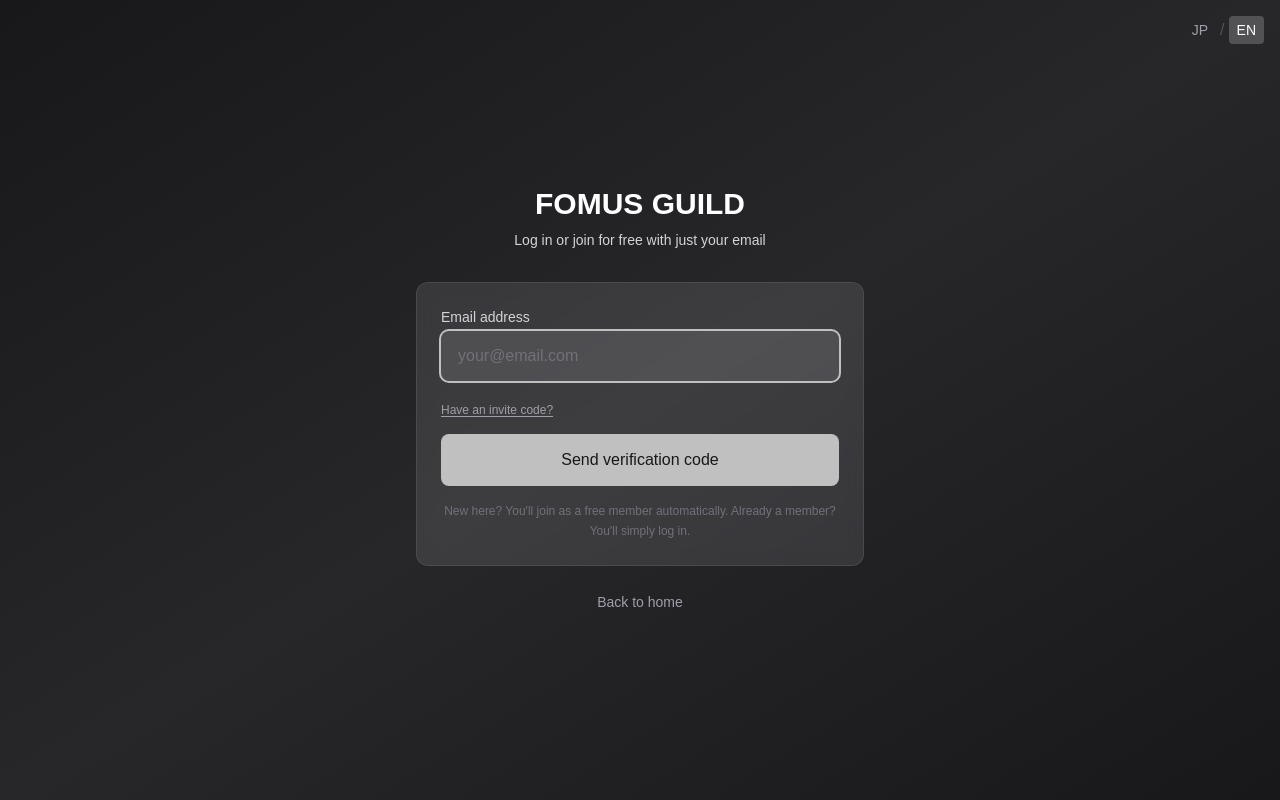
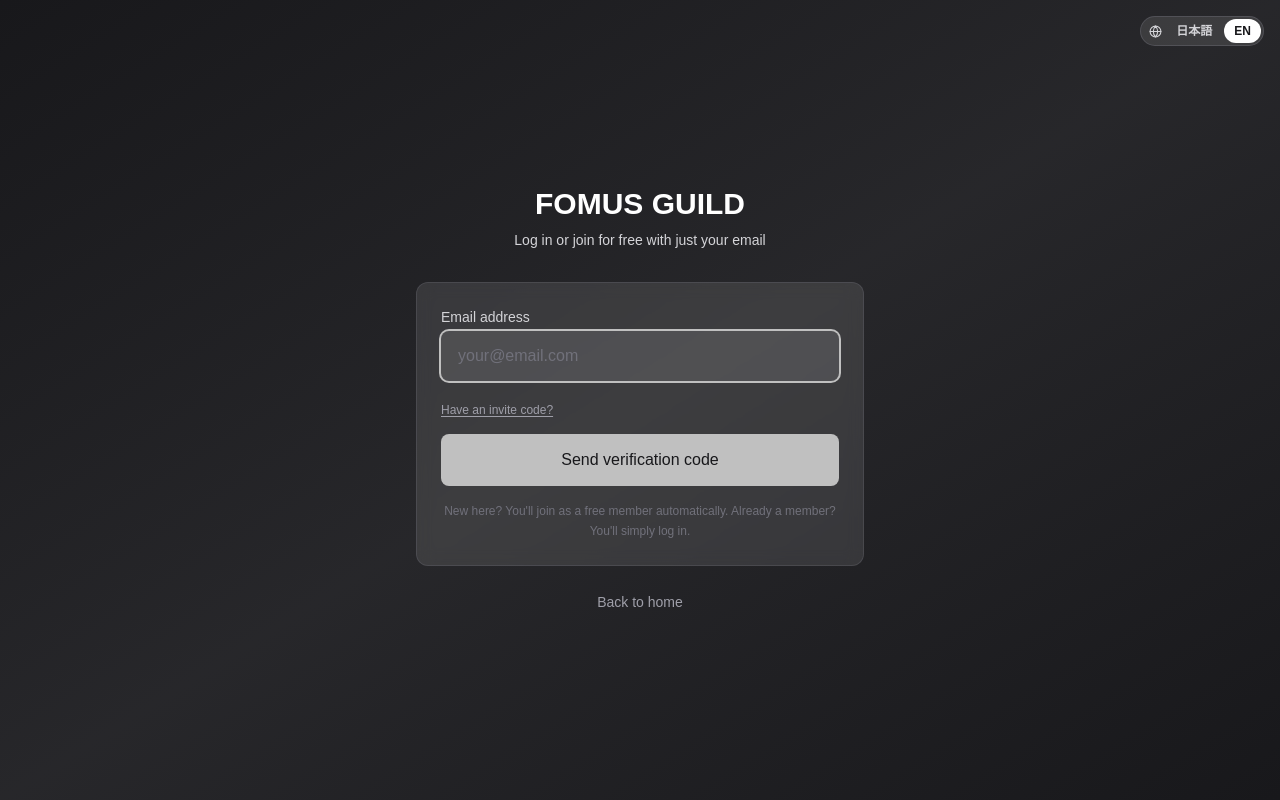
Before and after one commit to masuo444/guild-app, a Next.js app: page /auth/login in a window 1280 px wide. Built offline with nearby package versions, Linux system fonts and the light colour scheme; no server answers.

Commit message:
言語切替をどのページからでも: 共通ピルUI・アプリ内ナビ(PC/モバイル)・pending/update-password に追加
Co-Authored-By: Claude Fable 5.1 <noreply@anthropic.com>
Claude-Session: https://claude.ai/code/session_01AKPQXc4d7JZVJpEmerwKtT

```diff
--- a/src/app/auth/pending/page.tsx
+++ b/src/app/auth/pending/page.tsx
@@ -5,6 +5,7 @@ import { useRouter, useSearchParams } from 'next/navigation'
 import { createClient } from '@/lib/supabase/client'
 import { Button } from '@/components/ui/Button'
 import { useLanguage, LanguageProvider } from '@/lib/i18n'
+import { LanguageSwitcher } from '@/components/ui/LanguageSwitcher'
 
 function PendingContent() {
   const router = useRouter()
@@ -162,6 +163,9 @@ function PendingContent() {
 export default function PendingPage() {
   return (
     <LanguageProvider>
+      <div className="fixed top-4 right-4 z-50">
+        <LanguageSwitcher theme="light" />
+      </div>
       <Suspense
         fallback={
           <div className="min-h-screen flex items-center justify-center bg-zinc-50">
--- a/src/app/auth/update-password/page.tsx
+++ b/src/app/auth/update-password/page.tsx
@@ -5,6 +5,7 @@ import { useRouter } from 'next/navigation'
 import { createClient } from '@/lib/supabase/client'
 import Link from 'next/link'
 import { useLanguage, LanguageProvider } from '@/lib/i18n'
+import { LanguageSwitcher } from '@/components/ui/LanguageSwitcher'
 
 function UpdatePasswordContent() {
   const router = useRouter()
@@ -158,6 +159,9 @@ function UpdatePasswordContent() {
 export default function UpdatePasswordPage() {
   return (
     <LanguageProvider>
+      <div className="fixed top-4 right-4 z-50">
+        <LanguageSwitcher />
+      </div>
       <UpdatePasswordContent />
     </LanguageProvider>
   )
--- a/src/components/ui/LanguageSwitcher.tsx
+++ b/src/components/ui/LanguageSwitcher.tsx
@@ -1,116 +1,84 @@
 'use client'
 
+import { Globe } from 'lucide-react'
 import { Language, useLanguage } from '@/lib/i18n'
 
-interface LanguageSwitcherProps {
+type Variant = 'default' | 'compact'
+type Theme = 'dark' | 'light'
+
+interface BaseProps {
+  language: Language
+  onLanguageChange: (lang: Language) => void
   className?: string
-  variant?: 'default' | 'compact'
-  theme?: 'dark' | 'light'
+  variant?: Variant
+  theme?: Theme
 }
 
-export function LanguageSwitcher({ className = '', variant = 'default', theme = 'dark' }: LanguageSwitcherProps) {
-  const { language, setLanguage } = useLanguage()
-
-  const handleChange = (lang: Language) => {
-    setLanguage(lang)
-  }
-
+/**
+ * 共通の言語切替UI（どのページでも同じ見た目）。
+ * default: [🌐 日本語 | EN] のピル。compact: 反対側の言語だけを出す小さなボタン。
+ */
+function SwitcherView({ language, onLanguageChange, className = '', variant = 'default', theme = 'dark' }: BaseProps) {
   const isDark = theme === 'dark'
+  const label = language === 'ja' ? '言語を切り替える' : 'Switch language'
 
   if (variant === 'compact') {
     return (
       <button
-        onClick={() => handleChange(language === 'ja' ? 'en' : 'ja')}
-        className={`px-2 py-1 text-sm font-medium rounded transition-colors ${
-          isDark ? 'hover:bg-white/10' : 'hover:bg-stone-200'
+        type="button"
+        onClick={() => onLanguageChange(language === 'ja' ? 'en' : 'ja')}
+        aria-label={label}
+        className={`inline-flex items-center gap-1.5 rounded-full border px-2.5 py-1 text-xs font-semibold transition-colors ${
+          isDark
+            ? 'border-zinc-500/40 bg-white/10 text-zinc-100 hover:bg-white/20'
+            : 'border-stone-300 bg-white text-stone-700 hover:bg-stone-100'
         } ${className}`}
       >
-        {language === 'ja' ? 'EN' : 'JP'}
+        <Globe size={13} strokeWidth={2} aria-hidden="true" />
+        {language === 'ja' ? 'EN' : '日本語'}
       </button>
     )
   }
 
+  const seg = (active: boolean) =>
+    `px-2.5 py-1 text-xs font-semibold rounded-full transition-colors ${
+      active
+        ? isDark ? 'bg-white text-zinc-900' : 'bg-stone-900 text-white'
+        : isDark ? 'text-zinc-300 hover:text-white' : 'text-stone-500 hover:text-stone-900'
+    }`
+
   return (
-    <div className={`flex items-center gap-1 ${className}`}>
-      <button
-        onClick={() => handleChange('ja')}
-        className={`px-2 py-1 text-sm font-medium rounded transition-colors ${
-          language === 'ja'
-            ? isDark ? 'bg-white/20 text-white' : 'bg-stone-800 text-white'
-            : isDark ? 'text-zinc-400 hover:text-white hover:bg-white/10' : 'text-stone-400 hover:text-stone-800 hover:bg-stone-200'
-        }`}
-      >
-        JP
+    <div
+      role="group"
+      aria-label={label}
+      className={`inline-flex items-center gap-0.5 rounded-full border p-0.5 ${
+        isDark ? 'border-zinc-500/40 bg-white/10' : 'border-stone-300 bg-white'
+      } ${className}`}
+    >
+      <Globe size={13} strokeWidth={2} aria-hidden="true" className={`ml-1.5 mr-0.5 ${isDark ? 'text-zinc-300' : 'text-stone-500'}`} />
+      <button type="button" onClick={() => onLanguageChange('ja')} aria-pressed={language === 'ja'} className={seg(language === 'ja')} lang="ja">
+        日本語
       </button>
-      <span className={isDark ? 'text-zinc-600' : 'text-stone-300'}>/</span>
-      <button
-        onClick={() => handleChange('en')}
-        className={`px-2 py-1 text-sm font-medium rounded transition-colors ${
-          language === 'en'
-            ? isDark ? 'bg-white/20 text-white' : 'bg-stone-800 text-white'
-            : isDark ? 'text-zinc-400 hover:text-white hover:bg-white/10' : 'text-stone-400 hover:text-stone-800 hover:bg-stone-200'
-        }`}
-      >
+      <button type="button" onClick={() => onLanguageChange('en')} aria-pressed={language === 'en'} className={seg(language === 'en')} lang="en">
         EN
       </button>
     </div>
   )
 }
 
-// Standalone version without context (for pages without LanguageProvider)
-interface StandaloneLanguageSwitcherProps {
-  language: Language
-  onLanguageChange: (lang: Language) => void
+interface LanguageSwitcherProps {
   className?: string
-  variant?: 'default' | 'compact'
-  theme?: 'dark' | 'light'
+  variant?: Variant
+  theme?: Theme
 }
 
-export function StandaloneLanguageSwitcher({
-  language,
-  onLanguageChange,
-  className = '',
-  variant = 'default',
-  theme = 'dark',
-}: StandaloneLanguageSwitcherProps) {
-  const isDark = theme === 'dark'
+/** LanguageProvider 配下で使う版（/app 内・ログイン後のページ） */
+export function LanguageSwitcher({ className = '', variant = 'default', theme = 'dark' }: LanguageSwitcherProps) {
+  const { language, setLanguage } = useLanguage()
+  return <SwitcherView language={language} onLanguageChange={setLanguage} className={className} variant={variant} theme={theme} />
+}
 
-  if (variant === 'compact') {
-    return (
-      <button
-        onClick={() => onLanguageChange(language === 'ja' ? 'en' : 'ja')}
-        className={`px-2 py-1 text-sm font-medium rounded transition-colors ${
-          isDark ? 'hover:bg-white/10' : 'hover:bg-stone-200'
-        } ${className}`}
-      >
-        {language === 'ja' ? 'EN' : 'JP'}
-      </button>
-    )
-  }
-
-  return (
-    <div className={`flex items-center gap-1 ${className}`}>
-      <button
-        onClick={() => onLanguageChange('ja')}
-        className={`px-2 py-1 text-sm font-medium rounded transition-colors ${
-          language === 'ja'
-            ? isDark ? 'bg-white/20 text-white' : 'bg-stone-800 text-white'
-            : isDark ? 'text-zinc-400 hover:text-white hover:bg-white/10' : 'text-stone-400 hover:text-stone-800 hover:bg-stone-200'
-        }`}
-      >
-        JP
-      </button>
-      <span className={isDark ? 'text-zinc-600' : 'text-stone-300'}>/</span>
-      <button
-        onClick={() => onLanguageChange('en')}
-        className={`px-2 py-1 text-sm font-medium rounded transition-colors ${
-          language === 'en'
-            ? isDark ? 'bg-white/20 text-white' : 'bg-stone-800 text-white'
-            : isDark ? 'text-zinc-400 hover:text-white hover:bg-white/10' : 'text-stone-400 hover:text-stone-800 hover:bg-stone-200'
-        }`}
-      >
-        EN
-      </button>
-    </div>
-  )
+/** Provider なしで使う版（トップ・ログイン・招待・ガイドなど、各ページが state を持つ場合） */
+export function StandaloneLanguageSwitcher(props: BaseProps) {
+  return <SwitcherView {...props} />
 }
--- a/src/components/ui/Navigation.tsx
+++ b/src/components/ui/Navigation.tsx
@@ -4,6 +4,7 @@ import Link from 'next/link'
 import { usePathname } from 'next/navigation'
 import { cn } from '@/lib/utils'
 import { useLanguage } from '@/lib/i18n'
+import { LanguageSwitcher } from './LanguageSwitcher'
 
 interface NavItem {
   label: string
@@ -14,7 +15,7 @@ interface NavItem {
 
 export function Navigation({ isAdmin = false, isSuperAdmin = false, readerOnly = false }: { isAdmin?: boolean; isSuperAdmin?: boolean; readerOnly?: boolean }) {
   const pathname = usePathname()
-  const { t, language } = useLanguage()
+  const { t, language, setLanguage } = useLanguage()
 
   const localizedNavItems: NavItem[] = [
     {
@@ -83,9 +84,12 @@ export function Navigation({ isAdmin = false, isSuperAdmin = false, readerOnly =
 
   return (
     <nav data-bottom-nav className="fixed bottom-0 left-0 right-0 z-50 bg-zinc-900/80 backdrop-blur border-t border-zinc-500/30 md:static md:border-t-0 md:border-r md:w-64 md:min-h-screen" aria-label="Main navigation">
-      {/* ロゴ（デスクトップのみ） */}
+      {/* ロゴ＋言語切替（デスクトップのみ） */}
       <div className="hidden md:block p-6 border-b border-zinc-500/30">
         <h1 className="text-xl font-bold text-white">FOMUS GUILD</h1>
+        <div className="mt-4">
+          <LanguageSwitcher />
+        </div>
       </div>
 
       {/* ナビゲーションリンク */}
@@ -119,6 +123,21 @@ export function Navigation({ isAdmin = false, isSuperAdmin = false, readerOnly =
             </li>
           )
         })}
+        {/* 言語切替（モバイルの下部バーのみ。デスクトップは上のロゴ横） */}
+        <li role="none" className="md:hidden">
+          <button
+            type="button"
+            onClick={() => setLanguage(language === 'ja' ? 'en' : 'ja')}
+            aria-label={language === 'ja' ? 'Switch to English' : '日本語に切り替える'}
+            className="flex flex-col items-center gap-1 px-3 py-2 rounded-lg text-zinc-300 hover:text-white hover:bg-zinc-500/20 transition-colors touch-manipulation"
+          >
+            <svg className="w-5 h-5" fill="none" stroke="currentColor" viewBox="0 0 24 24" aria-hidden="true">
+              <circle cx="12" cy="12" r="9" strokeWidth={2} />
+              <path strokeLinecap="round" strokeWidth={2} d="M3 12h18M12 3a14 14 0 010 18M12 3a14 14 0 000 18" />
+            </svg>
+            <span className="text-xs font-medium">{language === 'ja' ? 'EN' : '日本語'}</span>
+          </button>
+        </li>
       </ul>
     </nav>
   )
```
